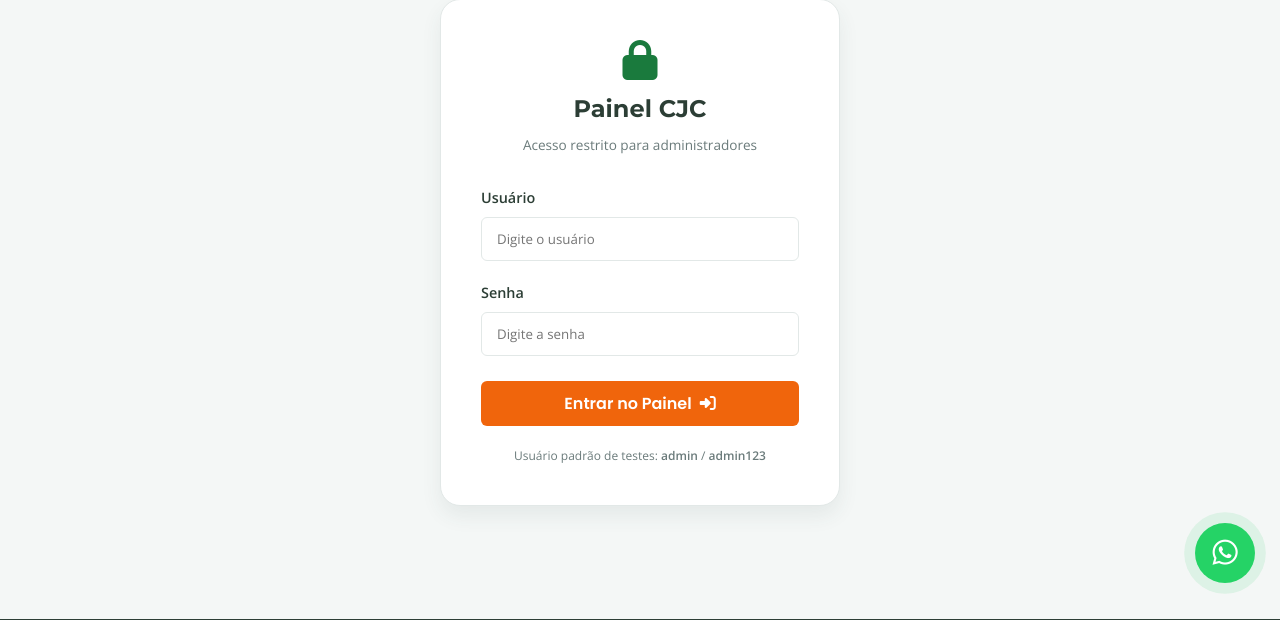
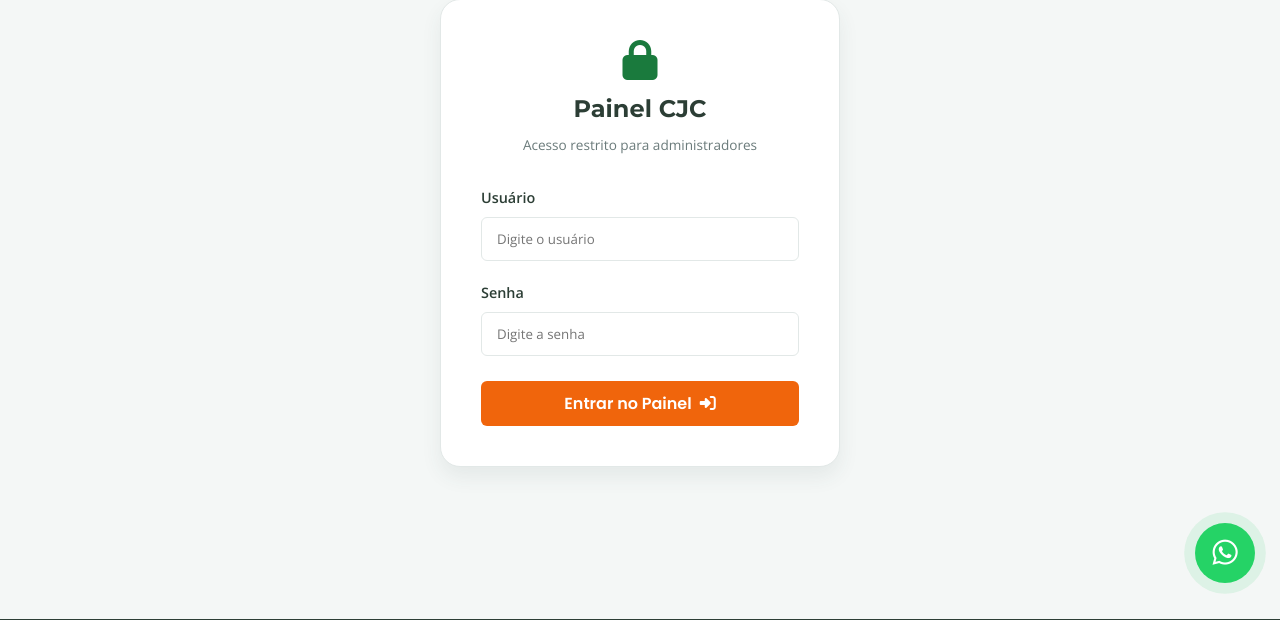
Before and after one commit to cjcsementes-collab/cjc-sementes, a Flask app: page /admin/login in a window 1280 px wide. Shown: the part 192-812 px from the top of the page. Run offline with Flask 3, Linux system fonts and the light colour scheme.

Commit message:
fix: remove dica incorreta de senha no painel

```diff
--- a/templates/admin/login.html
+++ b/templates/admin/login.html
@@ -26,10 +26,6 @@
                 Entrar no Painel <i class="fa-solid fa-right-to-bracket" style="margin-left: 8px;"></i>
             </button>
         </form>
-
-        <p style="font-size:0.75rem; text-align:center; color:var(--text-muted); margin-top: 20px;">
-            Usuário padrão de testes: <strong>admin</strong> / <strong>admin123</strong>
-        </p>
     </div>
 </section>
 {% endblock %}
```
